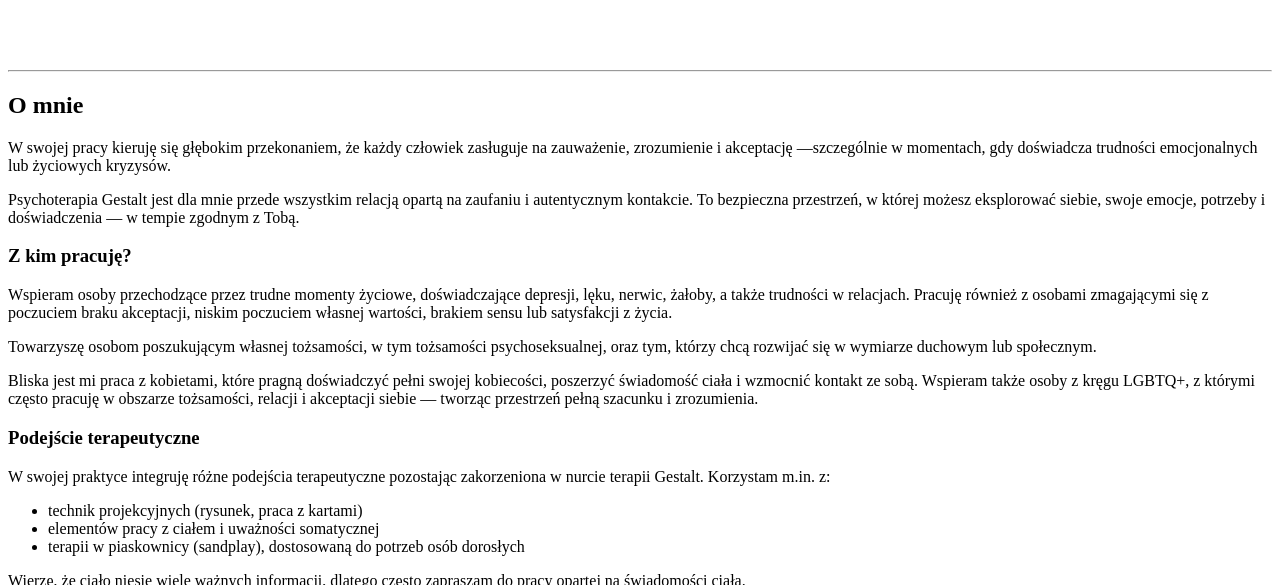
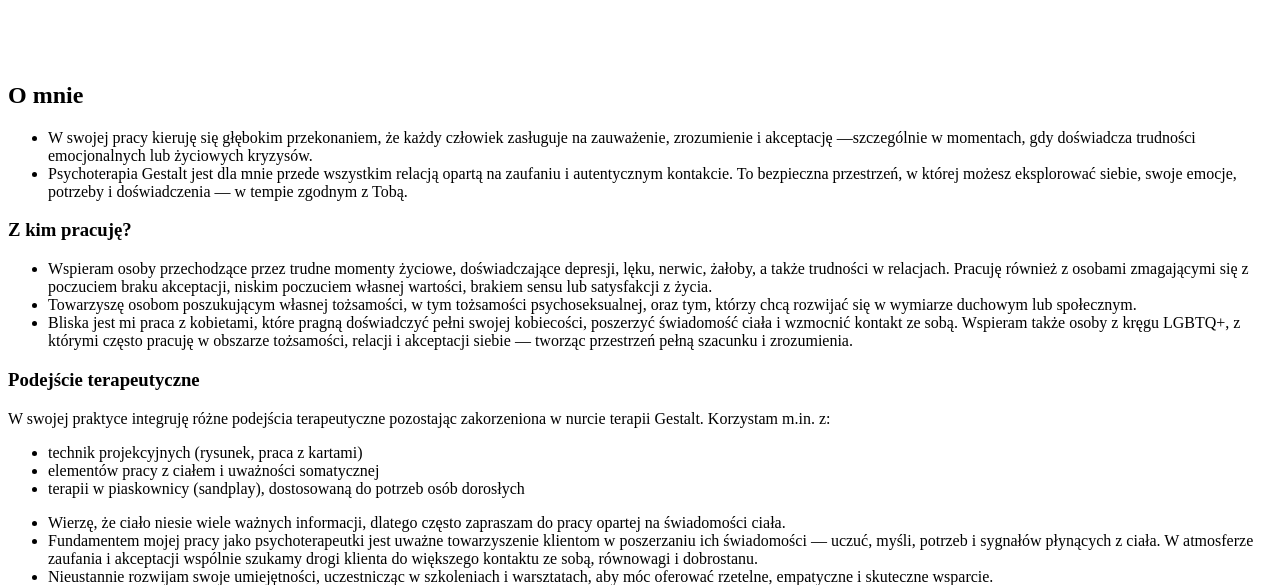
Before and after one commit to IevgeniiaAbdulina/Black-Sheep, an Angular app: page /home in a window 1280 px wide. Shown: the part 367-952 px from the top of the page. Built offline with nearby package versions, Linux system fonts and the light colour scheme.

Commit message:
feat: add About-me content text and data.

```diff
--- a/src/app/features/landing/components/about-me/about-me.html
+++ b/src/app/features/landing/components/about-me/about-me.html
@@ -1,70 +1,41 @@
-<hr>
 <section id="about-me">
   <header>
-    <h2>O mnie</h2>
+    <h2>{{ aboutMe.aboutMeIntro.title }}</h2>
   </header>
 
-  <div>
-    <p>W swojej pracy kieruję się głębokim przekonaniem, że każdy człowiek zasługuje na zauważenie,
-       zrozumienie i akceptację —szczególnie w momentach, gdy doświadcza trudności emocjonalnych lub
-       życiowych kryzysów.
-    </p>
-
-    <p>
-      Psychoterapia Gestalt jest dla mnie przede wszystkim relacją opartą na zaufaniu i autentycznym
-      kontakcie. To bezpieczna przestrzeń, w której możesz eksplorować siebie, swoje emocje,
-      potrzeby i doświadczenia — w tempie zgodnym z Tobą.
-    </p>
-  </div>
+  <ul>
+    @for (p of aboutMe.aboutMeIntro.content; track $index) {
+      <li>{{ p }}</li>
+    }
+  </ul>
 
   <div>
-    <h3>Z kim pracuję?</h3>
-
-    <p>Wspieram osoby przechodzące przez trudne momenty życiowe, doświadczające depresji, lęku,
-       nerwic, żałoby, a także trudności w relacjach. Pracuję również z osobami zmagającymi się z
-       poczuciem braku akceptacji, niskim poczuciem własnej wartości, brakiem sensu lub satysfakcji
-       z życia.</p>
-
-    <p>Towarzyszę osobom poszukującym własnej tożsamości, w tym tożsamości psychoseksualnej, oraz
-       tym, którzy chcą rozwijać się w wymiarze duchowym lub społecznym.</p>
-
-    <p>Bliska jest mi praca z kobietami, które pragną doświadczyć pełni swojej kobiecości, poszerzyć
-       świadomość ciała i wzmocnić kontakt ze sobą. Wspieram także osoby z kręgu LGBTQ+, z którymi
-       często pracuję w obszarze tożsamości, relacji i akceptacji siebie — tworząc przestrzeń pełną
-       szacunku i zrozumienia.</p>
-  </div>
-
-  <div>
-    <h3>Podejście terapeutyczne</h3>
-
-    <p>W swojej praktyce integruję różne podejścia terapeutyczne pozostając zakorzeniona w nurcie
-       terapii Gestalt. Korzystam m.in. z:</p>
+    <h3>{{ aboutMe.withWhom.title }}</h3>
     <ul>
-      <li>technik projekcyjnych (rysunek, praca z kartami)</li>
-      <li>elementów pracy z ciałem i uważności somatycznej</li>
-      <li>terapii w piaskownicy (sandplay), dostosowaną do potrzeb osób dorosłych</li>
+      @for (p of aboutMe.withWhom.content; track $index) {
+        <li>{{ p }}</li>
+      }
     </ul>
   </div>
 
   <div>
-    <p>Wierzę, że ciało niesie wiele ważnych informacji, dlatego często zapraszam do pracy opartej
-       na świadomości ciała.
-    </p>
-
-    <p>Fundamentem mojej pracy jako psychoterapeutki jest uważne towarzyszenie klientom w
-       poszerzaniu ich świadomości — uczuć, myśli, potrzeb i sygnałów płynących z ciała. W
-       atmosferze zaufania i akceptacji wspólnie szukamy drogi klienta do większego kontaktu ze
-       sobą, równowagi i dobrostanu.</p>
-
-    <p>
-      Nieustannie rozwijam swoje umiejętności, uczestnicząc w szkoleniach i warsztatach, aby móc
-      oferować rzetelne, empatyczne i skuteczne wsparcie.
-    </p>
+    <h3>{{ aboutMe.approach.title }}</h3>
+    <p>{{ aboutMe.approach.subtitle }}:</p>
+    <ul>
+      @for (p of aboutMe.approach.content; track $index) {
+        <li>{{ p }}</li>
+      }
+    </ul>
   </div>
 
+  <ul>
+    @for (p of aboutMe.quote.content; track $index) {
+      <li>{{ p }}</li>
+    }
+  </ul>
+
   <div>
-    <p>Zapraszam do kontaktu, jeśli czujesz, że mogę Cię wesprzeć w Twojej drodze.</p>
+    <p>{{ aboutMe.interaction.title }}</p>
     <button aria-label="Napisz do mnie">Napisz do mnie</button>
   </div>
 </section>
-<hr>
--- a/src/app/features/landing/components/about-me/about-me.ts
+++ b/src/app/features/landing/components/about-me/about-me.ts
@@ -1,4 +1,5 @@
 import {Component} from '@angular/core';
+import * as data from '../../data-access/about-me-data.json';
 
 @Component({
   selector: 'app-about-me',
@@ -7,4 +8,5 @@ import {Component} from '@angular/core';
   styleUrl: './about-me.css',
 })
 export class AboutMe {
+  protected readonly aboutMe = data;
 }
--- /dev/null
+++ b/src/app/features/landing/data-access/about-me-data.json
@@ -0,0 +1,36 @@
+{
+  "aboutMeIntro": {
+    "title": "O mnie",
+    "content": [
+      "W swojej pracy kieruję się głębokim przekonaniem, że każdy człowiek zasługuje na zauważenie, zrozumienie i akceptację —szczególnie w momentach, gdy doświadcza trudności emocjonalnych lub życiowych kryzysów.",
+      "Psychoterapia Gestalt jest dla mnie przede wszystkim relacją opartą na zaufaniu i autentycznym kontakcie. To bezpieczna przestrzeń, w której możesz eksplorować siebie, swoje emocje, potrzeby i doświadczenia — w tempie zgodnym z Tobą."
+    ]
+  },
+  "withWhom": {
+    "title": "Z kim pracuję?",
+    "content": [
+      "Wspieram osoby przechodzące przez trudne momenty życiowe, doświadczające depresji, lęku, nerwic, żałoby, a także trudności w relacjach. Pracuję również z osobami zmagającymi się z poczuciem braku akceptacji, niskim poczuciem własnej wartości, brakiem sensu lub satysfakcji z życia.",
+      "Towarzyszę osobom poszukującym własnej tożsamości, w tym tożsamości psychoseksualnej, oraz tym, którzy chcą rozwijać się w wymiarze duchowym lub społecznym.",
+      "Bliska jest mi praca z kobietami, które pragną doświadczyć pełni swojej kobiecości, poszerzyć świadomość ciała i wzmocnić kontakt ze sobą. Wspieram także osoby z kręgu LGBTQ+, z którymi często pracuję w obszarze tożsamości, relacji i akceptacji siebie — tworząc przestrzeń pełną szacunku i zrozumienia."
+    ]
+  },
+  "approach": {
+    "title": "Podejście terapeutyczne",
+    "subtitle": "W swojej praktyce integruję różne podejścia terapeutyczne pozostając zakorzeniona w nurcie terapii Gestalt. Korzystam m.in. z",
+    "content": [
+      "technik projekcyjnych (rysunek, praca z kartami)",
+      "elementów pracy z ciałem i uważności somatycznej",
+      "terapii w piaskownicy (sandplay), dostosowaną do potrzeb osób dorosłych"
+    ]
+  },
+  "quote": {
+    "content": [
+      "Wierzę, że ciało niesie wiele ważnych informacji, dlatego często zapraszam do pracy opartej na świadomości ciała.",
+      "Fundamentem mojej pracy jako psychoterapeutki jest uważne towarzyszenie klientom w poszerzaniu ich świadomości — uczuć, myśli, potrzeb i sygnałów płynących z ciała. W atmosferze zaufania i akceptacji wspólnie szukamy drogi klienta do większego kontaktu ze sobą, równowagi i dobrostanu.",
+      "Nieustannie rozwijam swoje umiejętności, uczestnicząc w szkoleniach i warsztatach, aby móc oferować rzetelne, empatyczne i skuteczne wsparcie."
+    ]
+  },
+  "interaction": {
+    "title": "Zapraszam do kontaktu, jeśli czujesz, że mogę Cię wesprzeć w Twojej drodze."
+  }
+}
```
